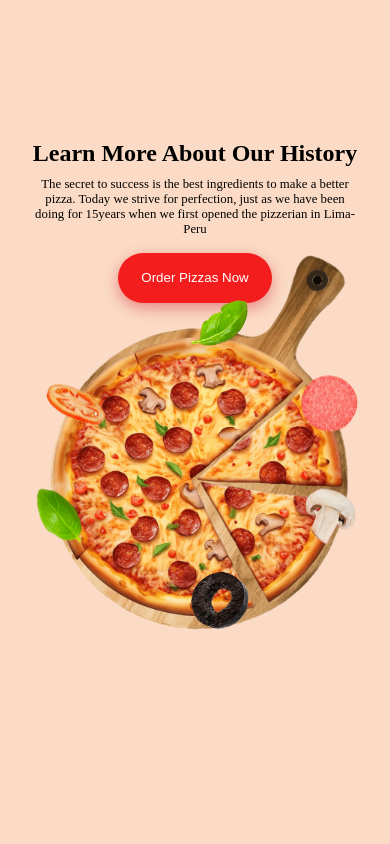
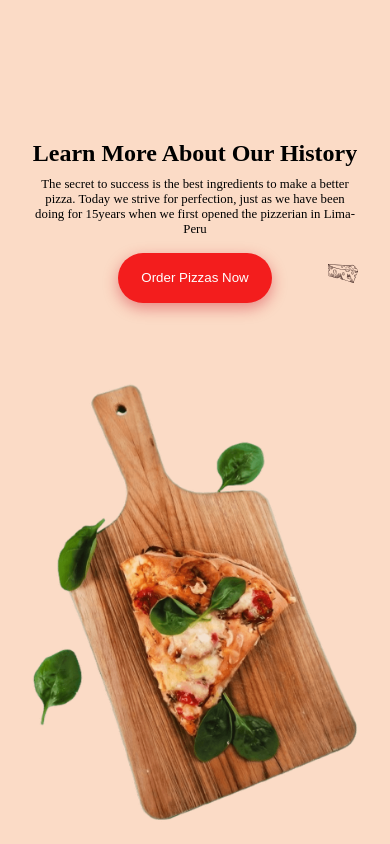
Before and after one commit to Zelefack123/Pizza-Website, a plain HTML site: page index.html in a window 390 px wide. Shown: the part 880-1724 px from the top of the page. Drawn offline with Linux system fonts and the light colour scheme.

Commit message:
finished the mobile view of the about section

```diff
--- a/index.html
+++ b/index.html
@@ -61,20 +61,11 @@
   The secret to success is the best ingredients to make a better pizza. Today we strive for perfection, just as we have been doing for 15years when we first opened the pizzerian in Lima-Peru
   </p>
   <button class="normal">Order Pizzas Now</button>
-  <div class="home-image-box2">
-    <img src="images/home/home-pizza.png" alt="" class="home-pizza" />
-    <img src="images/home/home-board.png" alt=""  class="home-board" />
-    <div class="ingredients">
-    <img src="images/home/home-leaf-1.png" alt=""  class="home-leaf-1 home-ingredient" />
-    <img src="images/home/home-leaf-2.png" alt="" class="home-leaf-2 home-ingredient" />
-    <img src="images/home/home-pepperoni.png" alt="" class="home-pepperoni home-ingredient" />
-    <img src="images/home/home-mushroom.png" alt="" class="home-mushroom home-ingredient"/>
-    <img src="images/home/home-olive.png" alt="" class="home-olive home-ingredient"/>
-    <img src="images/home/home-tomato.png" alt="" class="home-tomato home-ingredient" />
-  </div>
-  </div>
+
+    <img src="images/about/about-img (1).png" alt="" />
+    <img src="images/about/sticker-cheese.svg" alt="">
+
     </section>
-
 
 
     <!-- popular section -->
--- a/style.css
+++ b/style.css
@@ -226,3 +226,18 @@ header > i {
     margin-top:18rem;
 
 }
+.about{
+    width:100%;
+    position:relative;
+}
+
+.about img:first-of-type{
+    width:100%;
+    height:auto;
+}
+.about img:last-of-type{
+position:absolute;
+width:30px;
+top:9rem;
+right:2rem;
+}
```
Also changed, not shown: images/about/about-img (1).png (added), images/about/sticker-cheese.svg (added).
